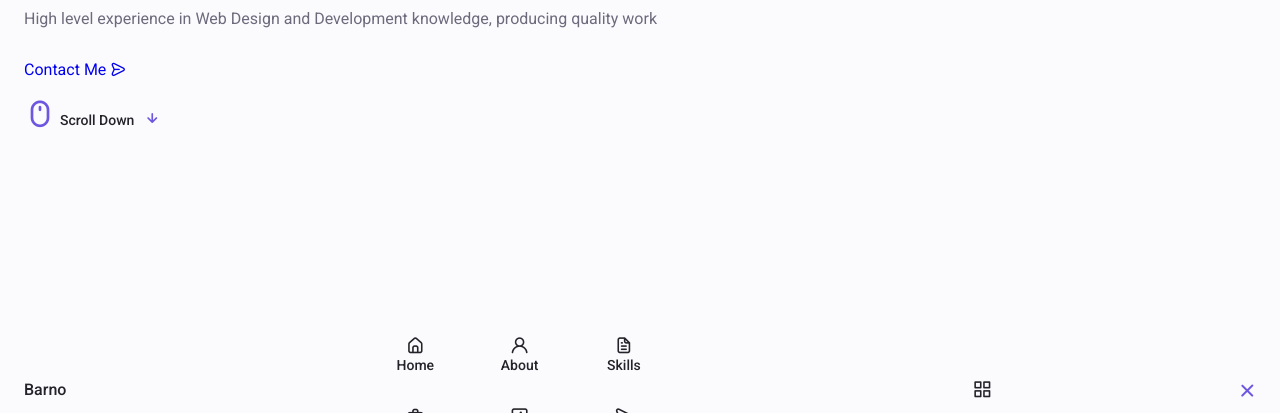
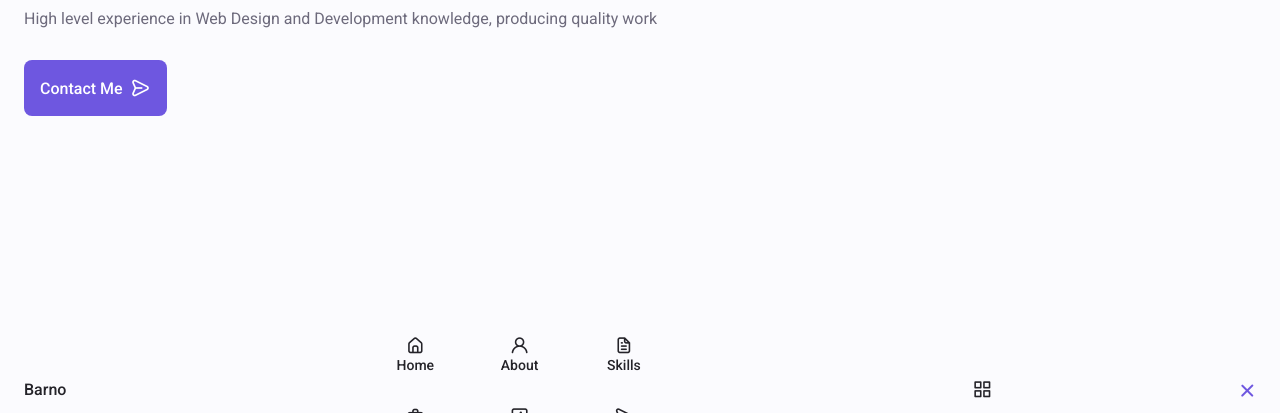
Before and after one commit to maxwelbarno/my-portfolio-website, a plain HTML site: page index.html in a window 1280 px wide. Shown: the part 387-800 px from the top of the page. Drawn offline with nearby package versions, Linux system fonts and the light colour scheme.

Commit message:
Style Buttons

```diff
--- a/assets/css/styles.css
+++ b/assets/css/styles.css
@@ -283,7 +283,7 @@ img {
 }
 
 .home_scroll {
-  /* display: none; */
+  display: none;
 }
 
 .home_scroll_button {
@@ -309,3 +309,28 @@ img {
 .home_scroll_arrow {
   font-size: 1.25rem;
 }
+
+/* Buttons */
+.button {
+  display: inline-block;
+  background-color: var(--first-color);
+  color: #fff;
+  padding: 1rem;
+  border-radius: 0.5rem;
+  font-weight: var(--font-medium);
+}
+
+.button:hover {
+  background-color: var(--first-color-alt);
+}
+
+.button_icon {
+  font-size: 1.25rem;
+  margin-left: var(--mb-0-5);
+  transition: 0.3s;
+}
+
+.button_flex {
+  display: inline-flex;
+  align-items: center;
+}
```
